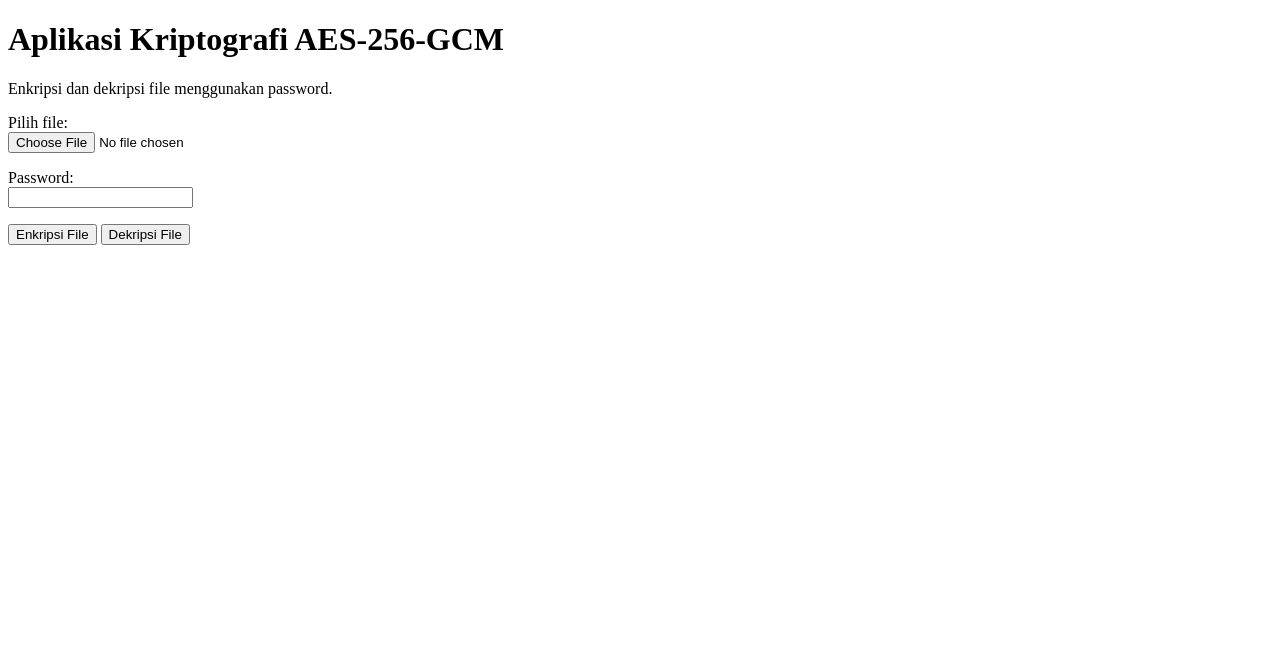
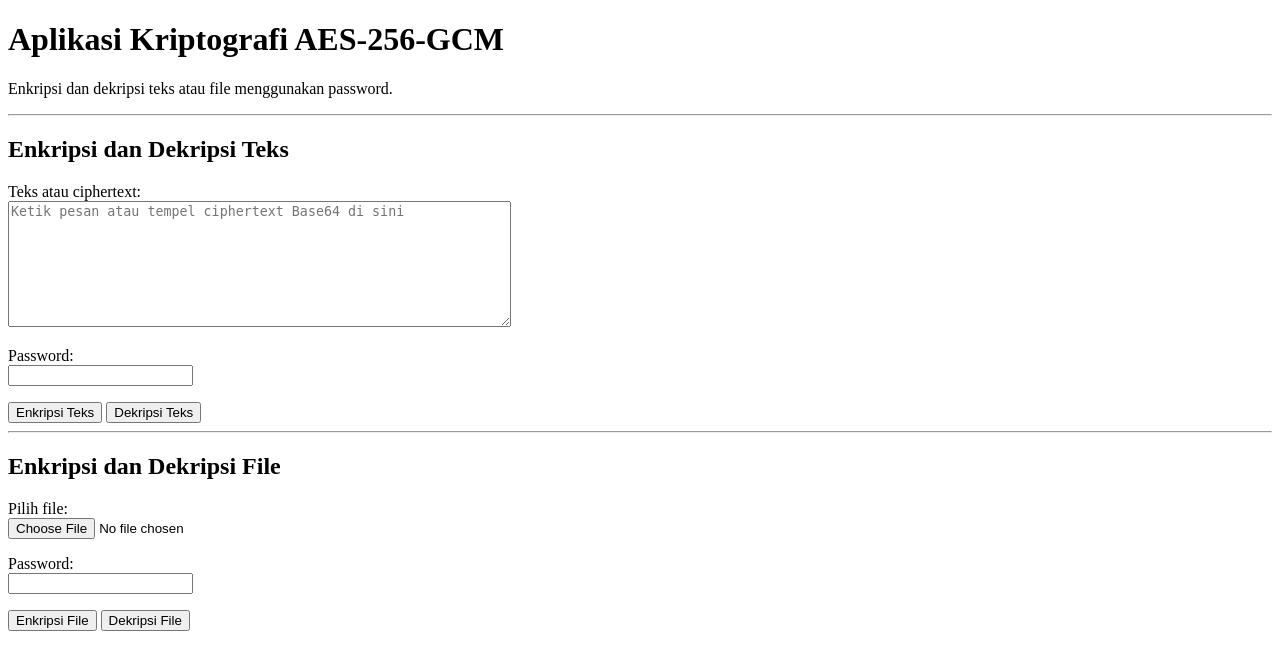
Before and after one commit to Var1d/uts-ki, a Flask app: page / in a window 1280 px wide. Shown: the top 670 px of the page. Run offline with Flask 3, Linux system fonts and the light colour scheme.

Commit message:
add text encryption interface

```diff
--- a/app.py
+++ b/app.py
@@ -1,7 +1,13 @@
+
 from io import BytesIO
 from pathlib import Path
 from flask import Flask, render_template, request, send_file
-from crypto_utils import encrypt_bytes, decrypt_bytes
+from crypto_utils import (
+    encrypt_bytes,
+    decrypt_bytes,
+    encrypt_text,
+    decrypt_text,
+)
 
 app = Flask(__name__)
 
@@ -9,39 +15,71 @@ app = Flask(__name__)
 @app.route("/", methods=["GET", "POST"])
 def index():
     error = None
+    result_text = None
+    result_action = None
+    text_input = ""
 
     if request.method == "POST":
         action = request.form.get("action")
-        password = request.form.get("password")
-        uploaded_file = request.files.get("file")
 
-        if not password:
-            error = "Password tidak boleh kosong."
-        elif not uploaded_file or uploaded_file.filename == "":
-            error = "Pilih file terlebih dahulu."
-        else:
-            try:
-                file_data = uploaded_file.read()
-                original_name = Path(uploaded_file.filename).name
+        # Fitur enkripsi dan dekripsi teks
+        if action in ("encrypt_text", "decrypt_text"):
+            password = request.form.get("password", "")
+            text_input = request.form.get("text_input", "")
 
-                if action == "encrypt":
-                    encrypted_text = encrypt_bytes(file_data, password)
-                    output_data = encrypted_text.encode("utf-8")
-                    output_name = original_name + ".utsk"
+            if not password:
+                error = "Password tidak boleh kosong."
+            elif text_input == "":
+                error = "Masukkan teks terlebih dahulu."
+            else:
+                try:
+                    if action == "encrypt_text":
+                        result_text = encrypt_text(text_input, password)
+                    else:
+                        result_text = decrypt_text(text_input, password)
 
-                elif action == "decrypt":
-                    encrypted_text = file_data.decode("utf-8")
-                    output_data = decrypt_bytes(encrypted_text, password)
+                    result_action = action
 
-                    if original_name.endswith(".utsk"):
-                        output_name = original_name[:-5]
+                except (ValueError, UnicodeDecodeError):
+                    error = (
+                        "Gagal memproses teks. "
+                        "Periksa password dan ciphertext."
+                    )
+
+        # Fitur enkripsi dan dekripsi file
+        elif action in ("encrypt_file", "decrypt_file"):
+            password = request.form.get("file_password", "")
+            uploaded_file = request.files.get("file")
+
+            if not password:
+                error = "Password tidak boleh kosong."
+            elif not uploaded_file or uploaded_file.filename == "":
+                error = "Pilih file terlebih dahulu."
+            else:
+                try:
+                    file_data = uploaded_file.read()
+                    original_name = Path(uploaded_file.filename).name
+
+                    if action == "encrypt_file":
+                        encrypted_text = encrypt_bytes(
+                            file_data,
+                            password,
+                        )
+                        output_data = encrypted_text.encode("utf-8")
+                        output_name = original_name + ".utsk"
+
                     else:
-                        output_name = "hasil_dekripsi.bin"
+                        encrypted_text = file_data.decode("utf-8")
+                        output_data = decrypt_bytes(
+                            encrypted_text,
+                            password,
+                        )
 
-                else:
-                    error = "Pilihan tindakan tidak valid."
+                        if original_name.endswith(".utsk"):
+                            output_name = original_name[:-5]
+                        else:
+                            output_name = "hasil_dekripsi.bin"
 
-                if not error:
                     return send_file(
                         BytesIO(output_data),
                         as_attachment=True,
@@ -49,13 +87,19 @@ def index():
                         mimetype="application/octet-stream",
                     )
 
-            except (ValueError, UnicodeDecodeError):
-                error = (
-                    "Gagal memproses file. "
-                    "Periksa password dan file yang dipilih."
-                )
+                except (ValueError, UnicodeDecodeError):
+                    error = (
+                        "Gagal memproses file. "
+                        "Periksa password dan file yang dipilih."
+                    )
 
-    return render_template("index.html", error=error)
+    return render_template(
+        "index.html",
+        error=error,
+        result_text=result_text,
+        result_action=result_action,
+        text_input=text_input,
+    )
 
 
 if __name__ == "__main__":
--- a/templates/index.html
+++ b/templates/index.html
@@ -7,17 +7,26 @@
 </head>
 <body>
     <h1>Aplikasi Kriptografi AES-256-GCM</h1>
-    <p>Enkripsi dan dekripsi file menggunakan password.</p>
+    <p>Enkripsi dan dekripsi teks atau file menggunakan password.</p>
 
     {% if error %}
         <p style="color: red;">{{ error }}</p>
     {% endif %}
 
-    <form method="POST" enctype="multipart/form-data">
-        <p>
-            <label for="file">Pilih file:</label><br>
-            <input type="file" id="file" name="file" required>
-        </p>
+    <hr>
+
+    <h2>Enkripsi dan Dekripsi Teks</h2>
+
+    <form method="POST">
+        <label for="text_input">Teks atau ciphertext:</label><br>
+        <textarea
+            id="text_input"
+            name="text_input"
+            rows="8"
+            cols="60"
+            placeholder="Ketik pesan atau tempel ciphertext Base64 di sini"
+            required
+        >{{ text_input }}</textarea>
 
         <p>
             <label for="password">Password:</label><br>
@@ -29,13 +38,78 @@
             >
         </p>
 
-        <button type="submit" name="action" value="encrypt">
+        <button type="submit" name="action" value="encrypt_text">
+            Enkripsi Teks
+        </button>
+
+        <button type="submit" name="action" value="decrypt_text">
+            Dekripsi Teks
+        </button>
+    </form>
+
+    {% if result_text is not none %}
+        <h3>
+            {% if result_action == "encrypt_text" %}
+                Hasil Enkripsi (Base64)
+            {% else %}
+                Hasil Dekripsi
+            {% endif %}
+        </h3>
+
+        <textarea id="result_text" rows="8" cols="60" readonly>{{ result_text }}</textarea>
+
+        {% if result_action == "encrypt_text" %}
+            <br>
+            <button type="button" onclick="copyResult()">
+                Salin Ciphertext
+            </button>
+            <span id="copy_status"></span>
+        {% endif %}
+    {% endif %}
+
+    <hr>
+
+    <h2>Enkripsi dan Dekripsi File</h2>
+
+    <form method="POST" enctype="multipart/form-data">
+        <p>
+            <label for="file">Pilih file:</label><br>
+            <input type="file" id="file" name="file" required>
+        </p>
+
+        <p>
+            <label for="file_password">Password:</label><br>
+            <input
+                type="password"
+                id="file_password"
+                name="file_password"
+                required
+            >
+        </p>
+
+        <button type="submit" name="action" value="encrypt_file">
             Enkripsi File
         </button>
 
-        <button type="submit" name="action" value="decrypt">
+        <button type="submit" name="action" value="decrypt_file">
             Dekripsi File
         </button>
     </form>
+
+    <script>
+        function copyResult() {
+            const result = document.getElementById("result_text");
+
+            navigator.clipboard.writeText(result.value)
+                .then(() => {
+                    document.getElementById("copy_status").textContent =
+                        "Ciphertext berhasil disalin.";
+                })
+                .catch(() => {
+                    document.getElementById("copy_status").textContent =
+                        "Gagal menyalin. Silakan salin secara manual.";
+                });
+        }
+    </script>
 </body>
 </html>
```
